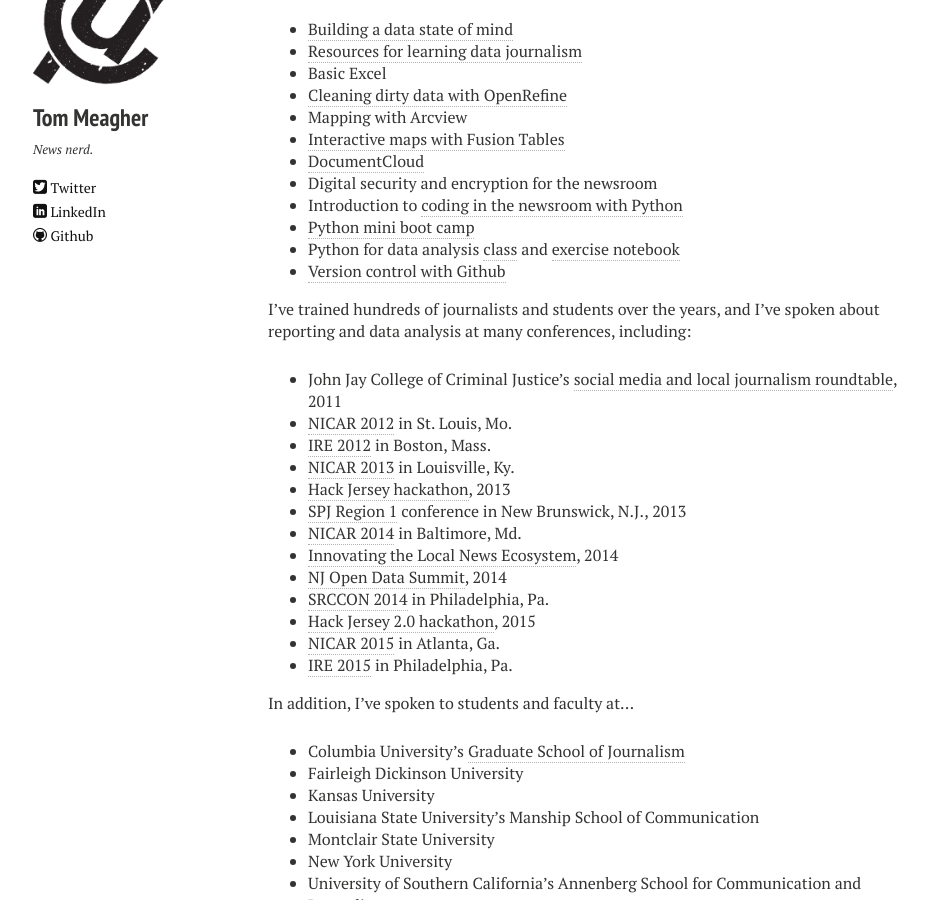
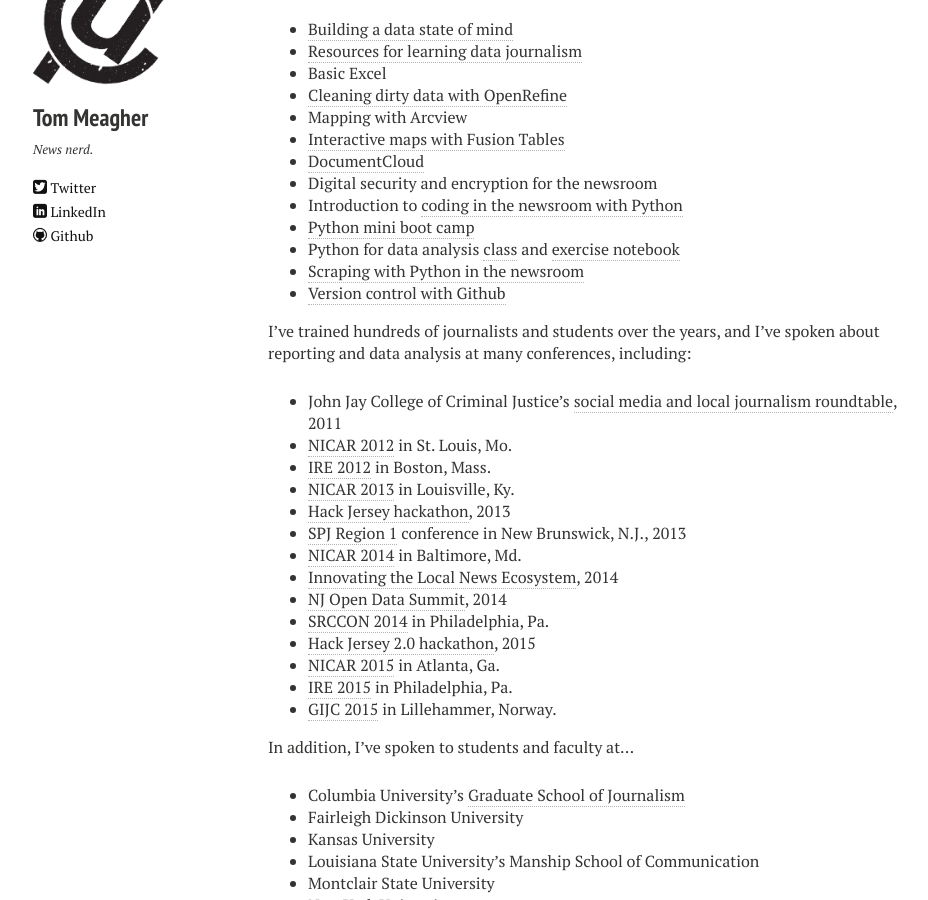
Before and after one commit to tommeagher/tommeagher.github.io, a Jekyll site: the page built from classes.md, in a window 1280 px wide and 900 px high, scrolled down 480 px. Shown: the whole window, without its empty margins (52-980 px from the left). Built offline with Jekyll 4.4.1, drawn with Linux system fonts in a browser that asks for light colours; nearby versions of some CDN libraries.

Commit message:
add GIJC to classes.md

```diff
--- a/classes.md
+++ b/classes.md
@@ -25,6 +25,7 @@
 * Introduction to [coding in the newsroom with Python](http://www.tommeagher.com/pythonIRE15)
 * [Python mini boot camp](http://www.github.com/ireapps/pycar)
 * Python for data analysis [class](https://tswicegood.github.io/python-data-science-intro/) and [exercise notebook](http://nbviewer.ipython.org/github/tswicegood/python-data-science-intro/blob/gh-pages/Python%20for%20Data%20Analysis%20at%20NICAR15.ipynb)
+* [Scraping with Python in the newsroom](http://www.tommeagher.com/pythonGIJC15/#/)
 * [Version control with Github](/blog/2013/02/learning-to-commit-to-version-control.html)
 
 I've trained hundreds of journalists and students over the years, and I've spoken about reporting and data analysis at many conferences, including:
@@ -43,6 +44,7 @@
 * [Hack Jersey 2.0 hackathon](http://www.hackjersey.com/2015/03/hack-jersey-2-0-is-officially-underway/), 2015
 * [NICAR 2015](http://ire.org/conferences/nicar2015/) in Atlanta, Ga.
 * [IRE 2015](http://ire.org/conferences/ire-2015/) in Philadelphia, Pa.
+* [GIJC 2015](http://gijc2015.org/) in Lillehammer, Norway.
 
 
 In addition, I've spoken to students and faculty at...
```
Also changed, not shown: 2 other files.
